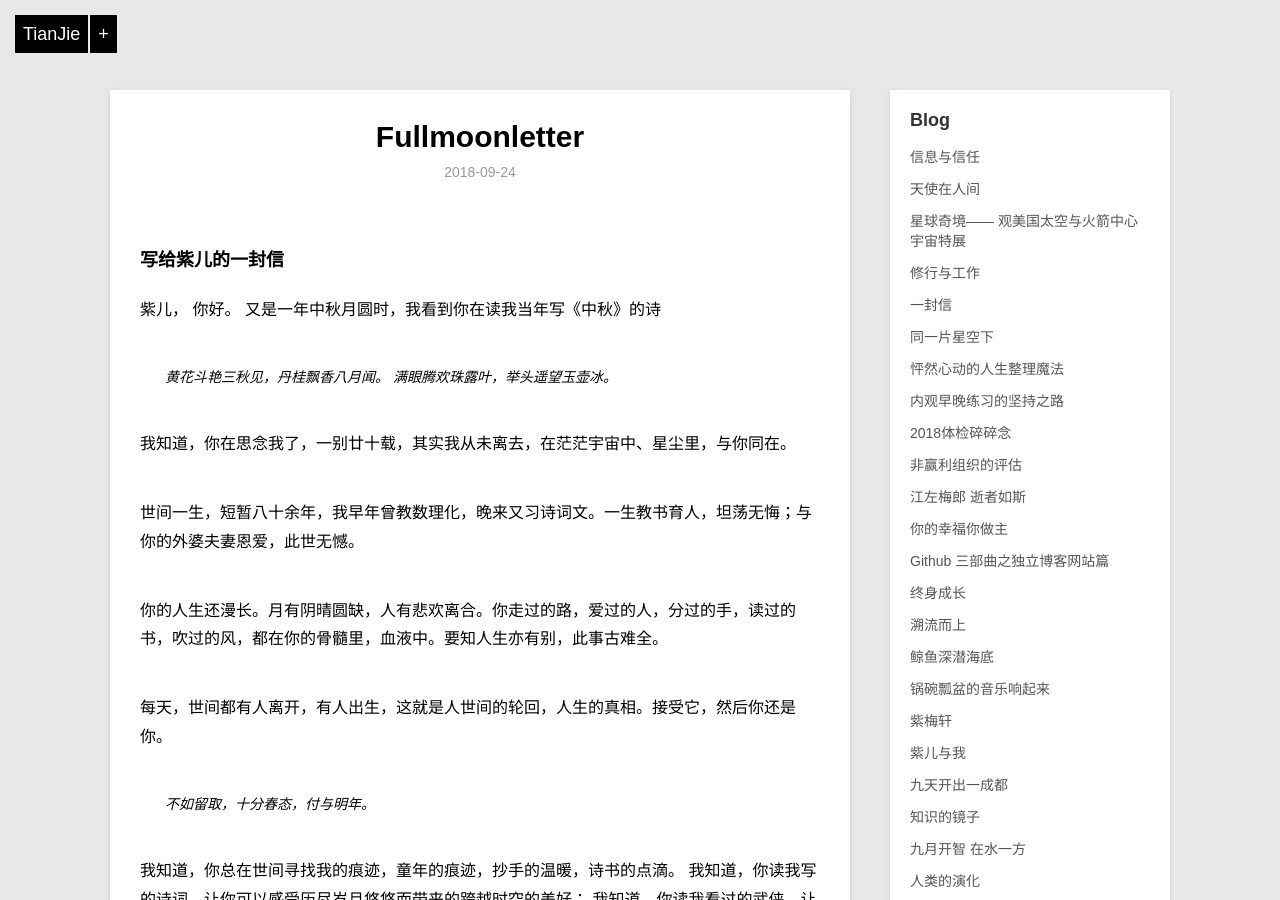
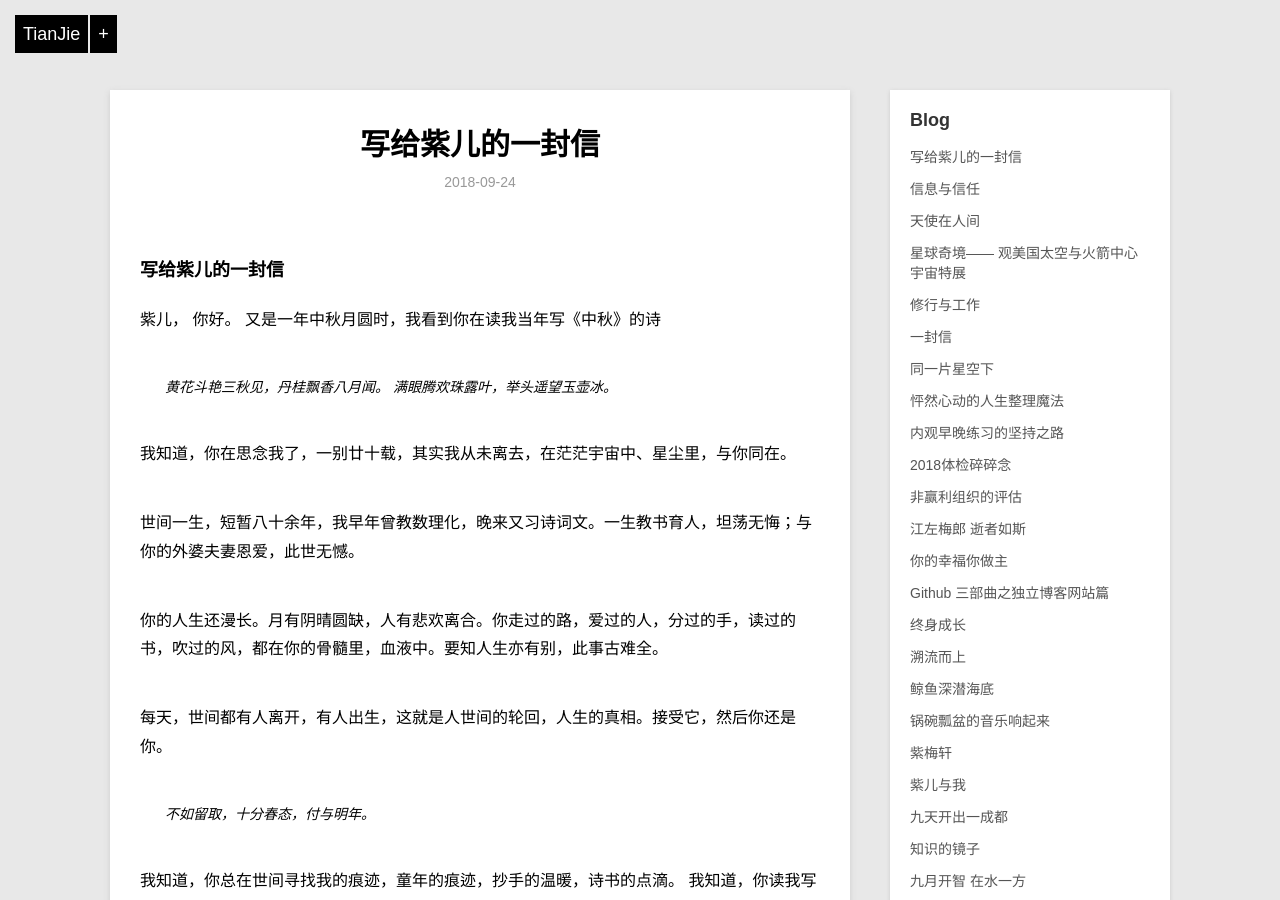
Before and after one commit to violettianjie/violettianjie.github.io, a Jekyll site: the page built from _posts/blog/2018-09-24-fullmoonletter.md, in a window 1280 px wide and 900 px high. Built offline with Jekyll 4.4.1, drawn with Linux system fonts in a browser that asks for light colours; our own code applies the rules of GitHub Pages for plain Markdown files.

Commit message:
Update 2018-09-24-fullmoonletter.md

```diff
--- a/_posts/blog/2018-09-24-fullmoonletter.md
+++ b/_posts/blog/2018-09-24-fullmoonletter.md
@@ -1,4 +1,9 @@
-
+---
+layout: post
+title: "写给紫儿的一封信"
+description: "要知人生亦有别，此事古难全。"
+category: blog
+---
 
 
 
```
